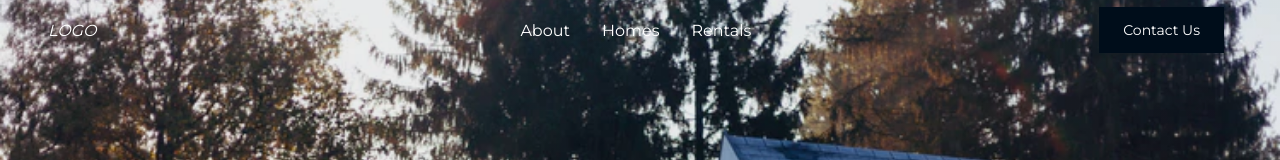
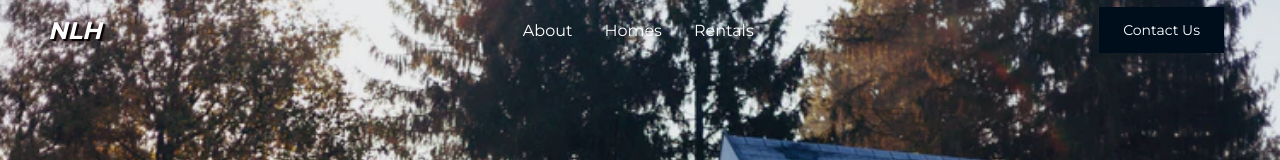
Before and after one commit to BinayT/Dream-Home, a React (Create React App) app: page / in a window 1280 px wide. Shown: the top 160 px of the page. Built offline with nearby package versions, Linux system fonts and the light colour scheme.

Commit message:
Logo & name set for the website

```diff
--- a/public/index.html
+++ b/public/index.html
@@ -2,7 +2,7 @@
 <html lang="en">
   <head>
     <meta charset="utf-8" />
-    <link rel="icon" href="%PUBLIC_URL%/favicon.ico" />
+    <link rel="icon" href="%PUBLIC_URL%/logo.png" />
     <meta name="viewport" content="width=device-width, initial-scale=1" />
     <meta name="theme-color" content="#000000" />
     <meta
@@ -29,7 +29,7 @@
       work correctly both with client-side routing and a non-root public URL.
       Learn how to configure a non-root public URL by running `npm run build`.
     -->
-    <title>Dream Homes | Making dream reality</title>
+    <title>NLH | Nothing Like Home</title>
   </head>
   <body>
     <noscript>You need to enable JavaScript to run this app.</noscript>
--- a/src/components/Dropdown/Dropdown.scss
+++ b/src/components/Dropdown/Dropdown.scss
@@ -14,8 +14,8 @@
 
 .dropdown__icon {
   position: absolute;
-  top: 1.2rem;
-  right: 1.5rem;
+  top: 0.7rem;
+  right: 2.2rem;
   background: transparent;
   cursor: pointer;
   font-size: 2rem;
--- a/src/components/Navbar/Navbar.jsx
+++ b/src/components/Navbar/Navbar.jsx
@@ -11,7 +11,7 @@ function Navbar({ toggle }) {
   return (
     <nav>
       <Link className='nav__logo' to='/'>
-        LOGO
+        <h2>NLH</h2>
       </Link>
       <RiMenu4Line className='nav__burgerMenu' onClick={toggle} />
       <div className='nav__menu'>
--- a/src/components/Navbar/Navbar.scss
+++ b/src/components/Navbar/Navbar.scss
@@ -27,6 +27,7 @@ nav {
 .nav__logo {
   @include navlinks();
   font-style: italic;
+  text-shadow: 2px 2px 1px rgb(9, 2, 2);
 }
 
 .nav__burgerMenu {
```
Also changed, not shown: public/logo.png (added).
